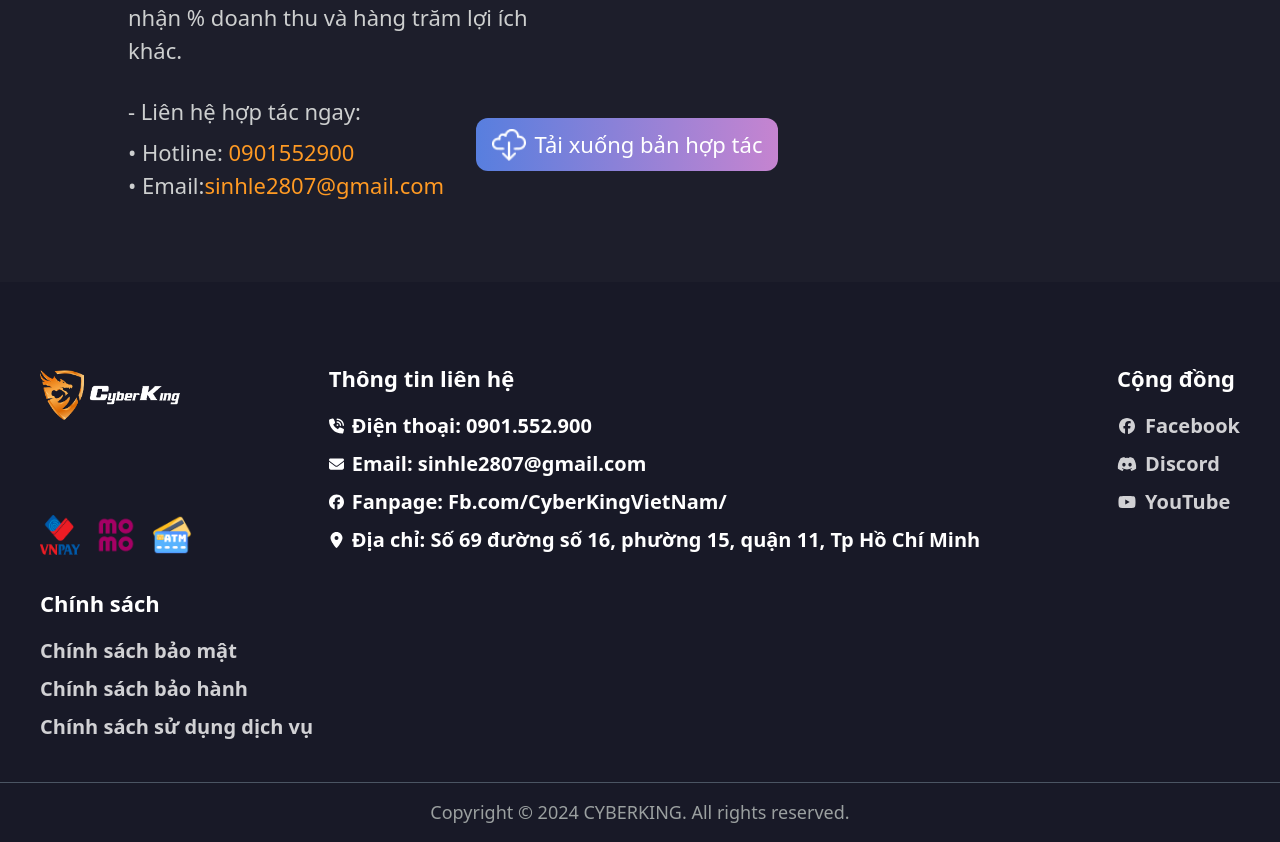
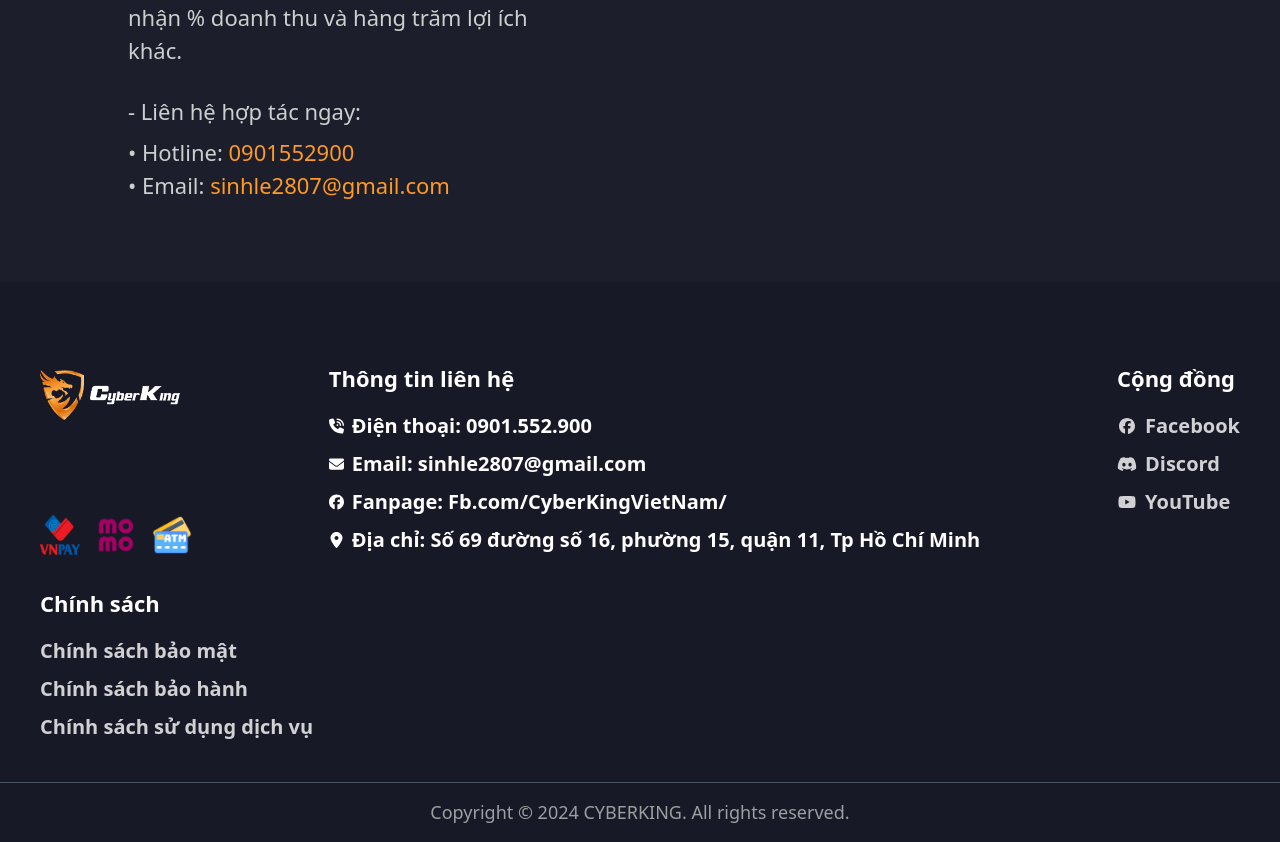
Before and after one commit to KhanhHP2001/Cyberking, a React (Vite) app: page / in a window 1280 px wide. Shown: the part 2252-3094 px from the top of the page. Built offline with nearby package versions, Linux system fonts and the light colour scheme.

Commit message:
fix: disable button

```diff
--- a/src/component/content/content.tsx
+++ b/src/component/content/content.tsx
@@ -1,6 +1,6 @@
 import React from "react";
 import contentImage2 from "/images/Muc game cua Trang chi tiet sp 1.png";
-import iconDownload from "/images/Download.png";
+// import iconDownload from "/images/Download.png";
 
 const Content: React.FC = () => {
   return (
@@ -42,11 +42,10 @@ const Content: React.FC = () => {
               Hotline: <span className="text-[#FF9A23]">0901552900</span>
             </div>
             <div className="text-[12px] xl:text-[22px] text-[#cdcfcf] font-medium before:content-['\2022\0020'] before:text-[#cdcfcf]">
-              Email:
-              <span className="text-[#FF9A23]">sinhle2807@gmail.com</span>
+              Email: <span className="text-[#FF9A23]">sinhle2807@gmail.com</span>
             </div>
           </div>
-          <a
+          {/* <a
             // href="/CyberKingSetup0.1.0.exe"
             className="hidden ml-8 bg-gradient-to-r text-[12px] xl:text-[22px] opacity-100 hover:opacity-70 md:flex justify-center items-center from-[#5e89f2e6] to-[#d88fe2e6] text-white px-4 py-[10px] rounded-xl"
           >
@@ -56,7 +55,7 @@ const Content: React.FC = () => {
               className="h-8 mr-2"
             />
             Tải xuống bản hợp tác
-          </a>
+          </a> */}
         </div>
       </section>
     </>
```
